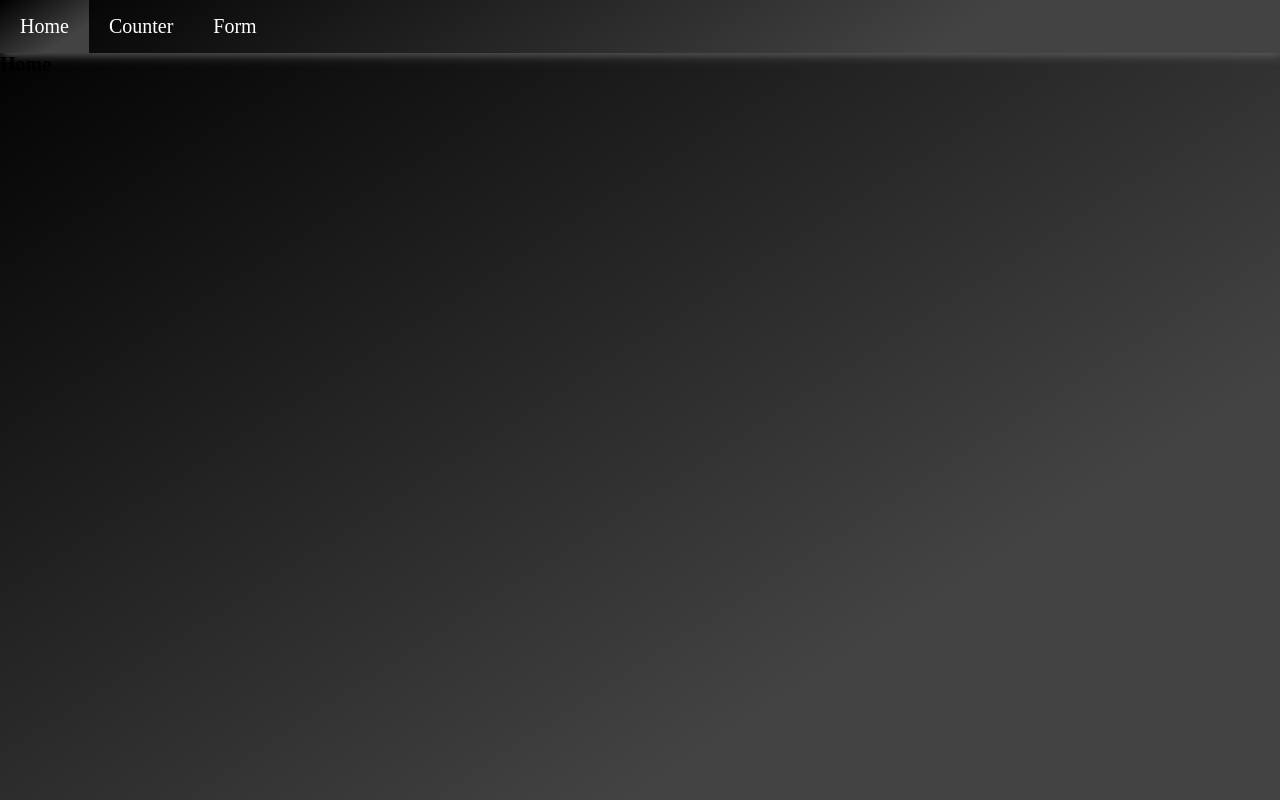
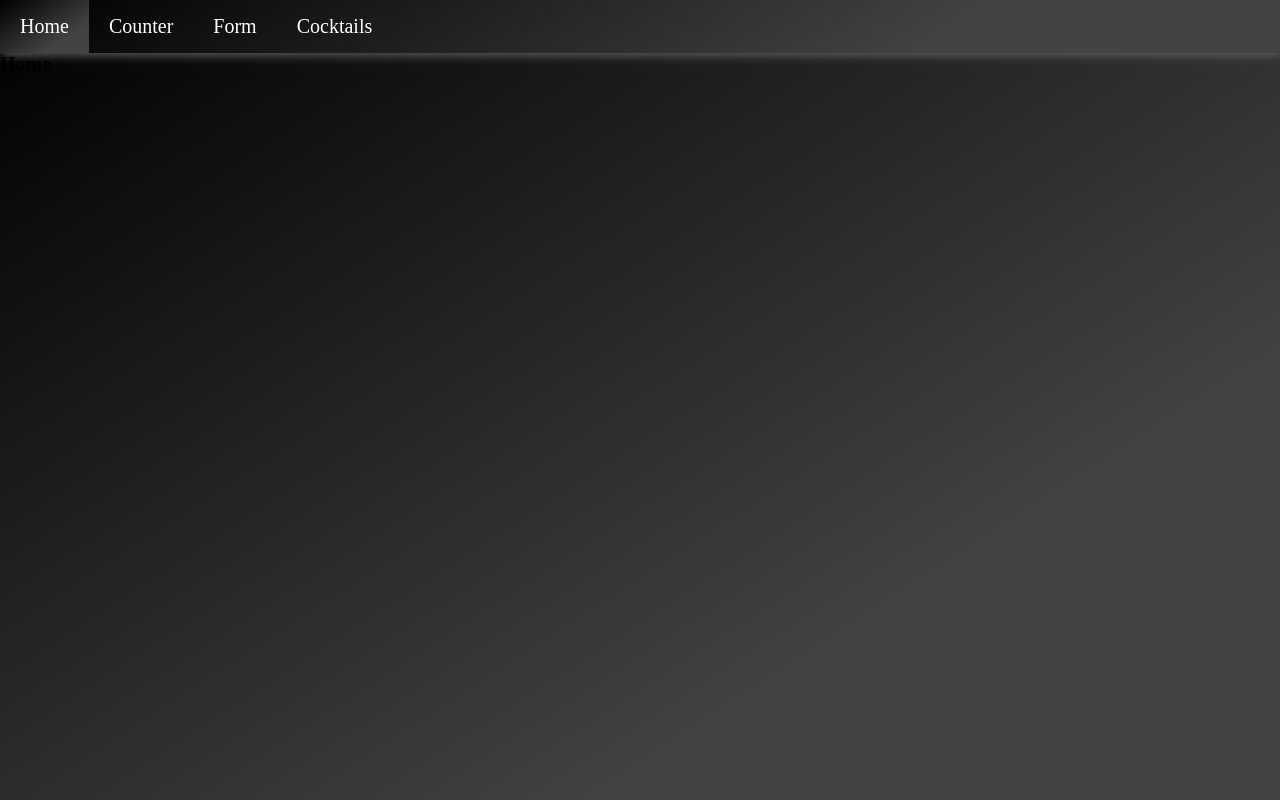
Before and after one commit to Ryan-Solomon/turbo-engine, a React (Create React App) app: page / in a window 1280 px wide. Built offline with nearby package versions, Linux system fonts and the light colour scheme.

Commit message:
add cocktails

```diff
--- a/src/App.tsx
+++ b/src/App.tsx
@@ -5,6 +5,7 @@ import { HomePage } from './pages/HomePage';
 import { CounterPage } from './pages/counter/CounterPage';
 import { Nav } from './components/Nav';
 import { FormPage } from './pages/form/FormPage';
+import { CocktailsPage } from './pages/cocktails/CocktailsPage';
 
 export const App = () => {
   return (
@@ -19,6 +20,9 @@ export const App = () => {
       <Route exact path='/form'>
         <FormPage />
       </Route>
+      <Route exact path='/cocktails'>
+        <CocktailsPage />
+      </Route>
     </Router>
   );
 };
--- a/src/components/Nav.tsx
+++ b/src/components/Nav.tsx
@@ -14,6 +14,9 @@ export const Nav = () => {
         </Link>
         <Link to='/form'>
           <NavItem>Form</NavItem>
+        </Link>
+        <Link to='/cocktails'>
+          <NavItem>Cocktails</NavItem>
         </Link>
       </NavItems>
     </NavContainer>
--- a/src/pages/cocktails/CocktailsPage.tsx
+++ b/src/pages/cocktails/CocktailsPage.tsx
@@ -1,9 +1,10 @@
 import React from 'react';
+import { Cocktails } from '../../components/Cocktails';
 
 export const CocktailsPage = () => {
   return (
     <>
-      <h1>Cocktails</h1>
+      <Cocktails />
     </>
   );
 };
```
